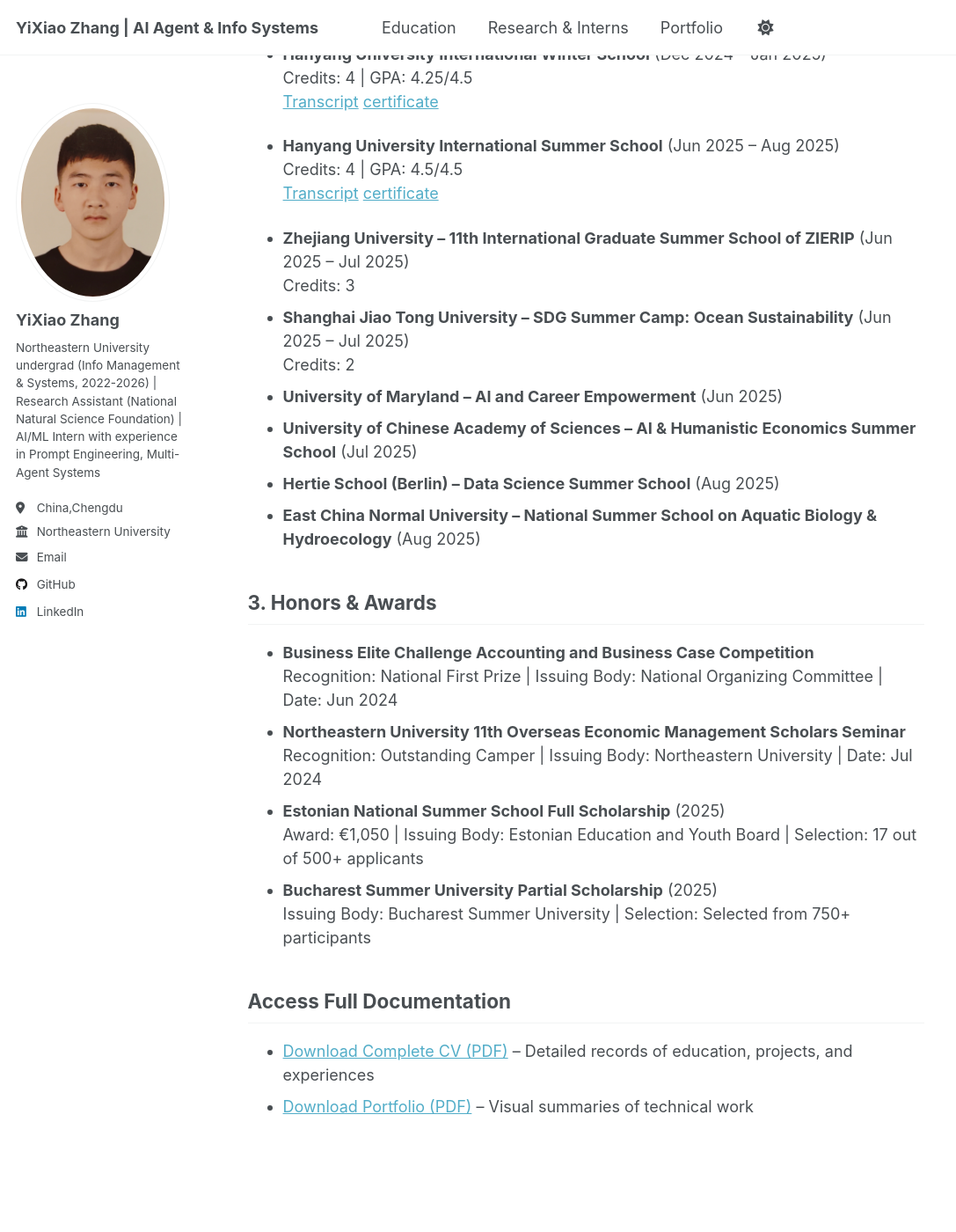
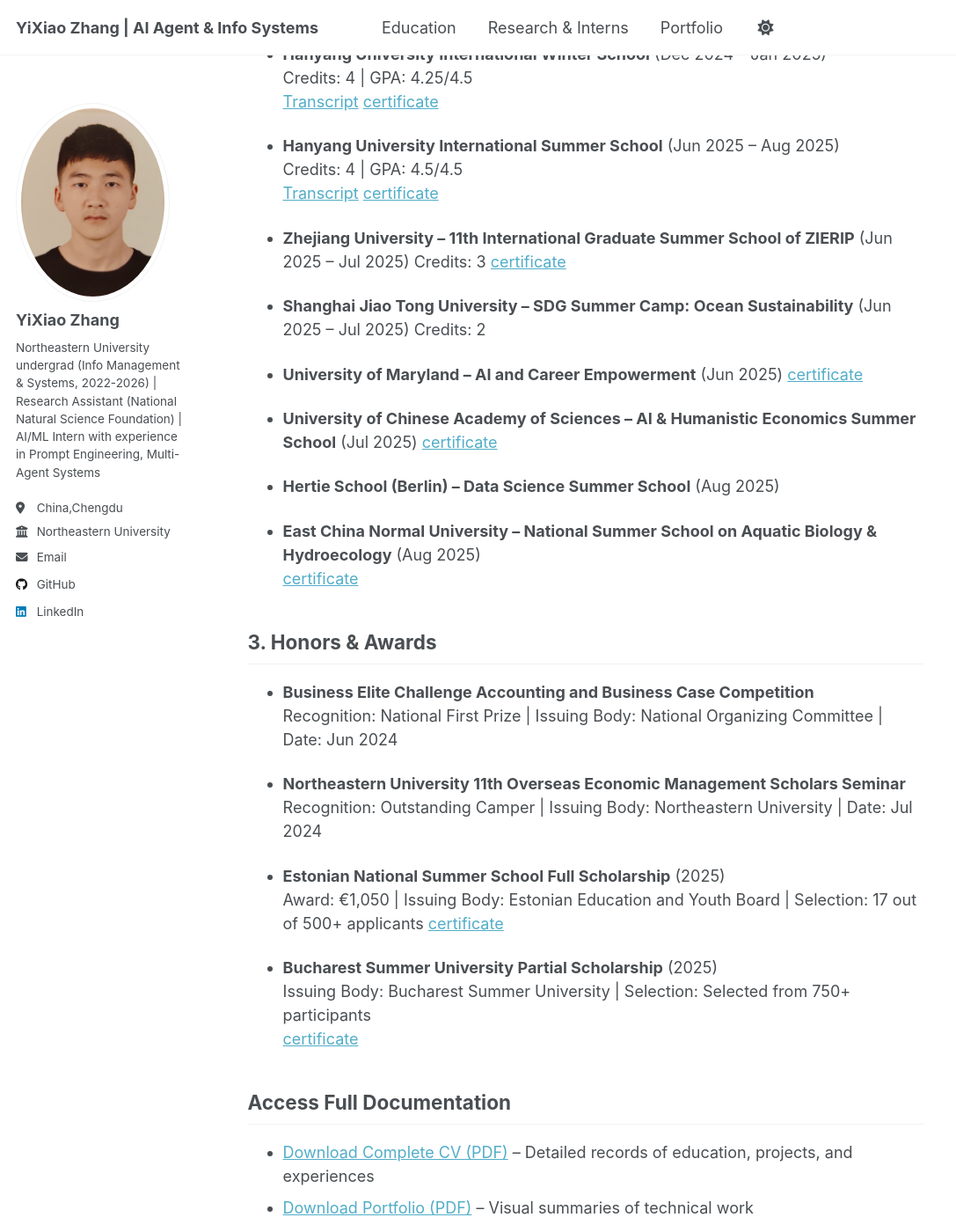
Before and after one commit to kiko022/kiko022.github.io, a Jekyll site: the page built from _pages/education.md, in a window 1280 px wide and 1400 px high, scrolled down 586 px. Shown: the whole window at 88% size, without its empty margins (0-1087 px from the left). Built offline with Jekyll 4.4.1, drawn with Linux system fonts in a browser that asks for light colours; a script that is not in the unit is left out.

Commit message:
Update education.md

```diff
--- a/_pages/education.md
+++ b/_pages/education.md
@@ -26,26 +26,36 @@
   Credits: 4 | GPA: 4.5/4.5
    [Transcript](/files/certificate/2025 HISS_Online_186.pdf)   [certificate](/files/certificate/20250814164102509.pdf)
 
-- **Zhejiang University – 11th International Graduate Summer School of ZIERIP** (Jun 2025 – Jul 2025)
-  Credits: 3
-- **Shanghai Jiao Tong University – SDG Summer Camp: Ocean Sustainability** (Jun 2025 – Jul 2025)
-  Credits: 2
+- **Zhejiang University – 11th International Graduate Summer School of ZIERIP** (Jun 2025 – Jul 2025)  Credits: 3
+   [certificate](/files/certificate/4_certificate_q13558882230@outlook.com_1756454036468_1.pdf)
+
+- **Shanghai Jiao Tong University – SDG Summer Camp: Ocean Sustainability** (Jun 2025 – Jul 2025)  Credits: 2
+
 - **University of Maryland – AI and Career Empowerment** (Jun 2025)
+   [certificate](/files/certificate/ai-and-career-empowerment-yixiao-zhang.pdf)
+
 - **University of Chinese Academy of Sciences – AI & Humanistic Economics Summer School** (Jul 2025)
+   [certificate](/files/certificate/18202429280_ZYX.pdf)
+
 - **Hertie School (Berlin) – Data Science Summer School** (Aug 2025)
+
 - **East China Normal University – National Summer School on Aquatic Biology & Hydroecology** (Aug 2025)
-
+   [certificate](/files/certificate/18202429280_ZYX.pdf)
 
 ## 3. Honors & Awards
 - **Business Elite Challenge Accounting and Business Case Competition**
   Recognition: National First Prize | Issuing Body: National Organizing Committee | Date: Jun 2024
+
 - **Northeastern University 11th Overseas Economic Management Scholars Seminar**
   Recognition: Outstanding Camper | Issuing Body: Northeastern University | Date: Jul 2024
+
 - **Estonian National Summer School Full Scholarship** (2025)
   Award: €1,050 | Issuing Body: Estonian Education and Youth Board | Selection: 17 out of 500+ applicants
+  [certificate](/files/certificate/Estonian national summer school scholarship 2025.pdf)
+
 - **Bucharest Summer University Partial Scholarship** (2025)
   Issuing Body: Bucharest Summer University | Selection: Selected from 750+ participants
-
+  [certificate](/files/certificate/BSU 2025 ACCEPTANCE-PP.pdf)
 
 
 
```
